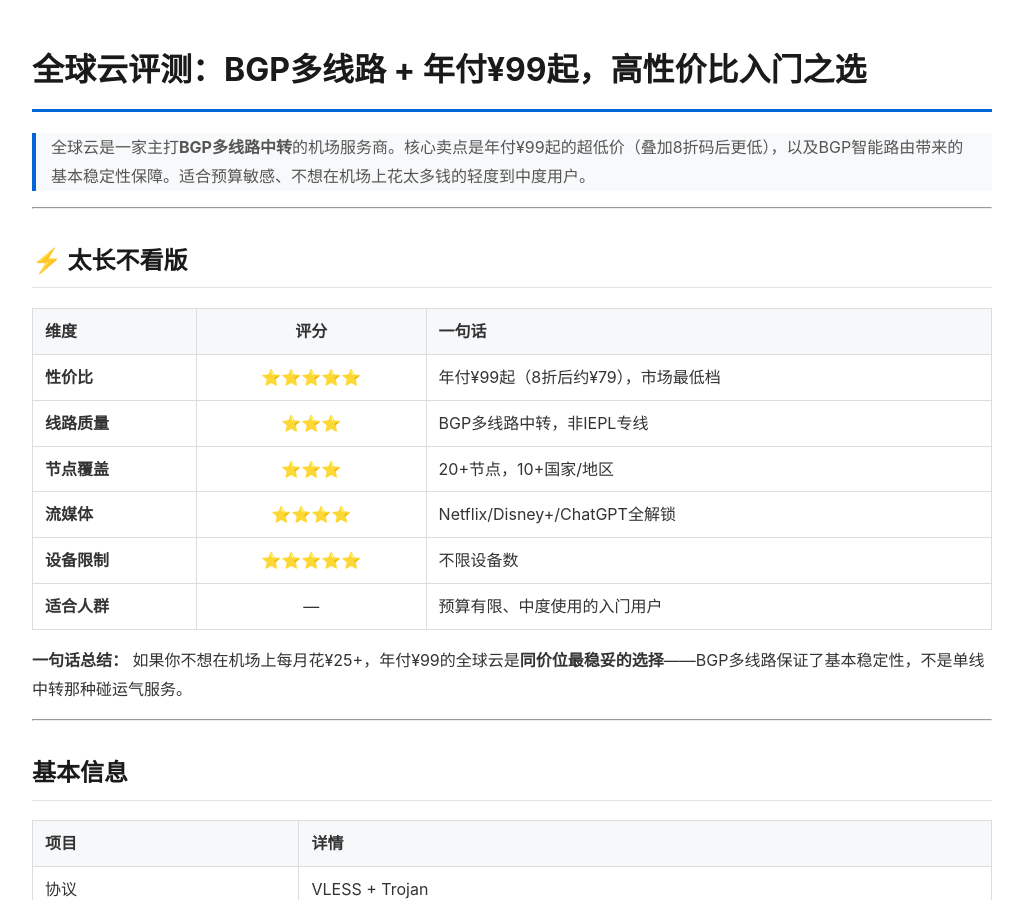
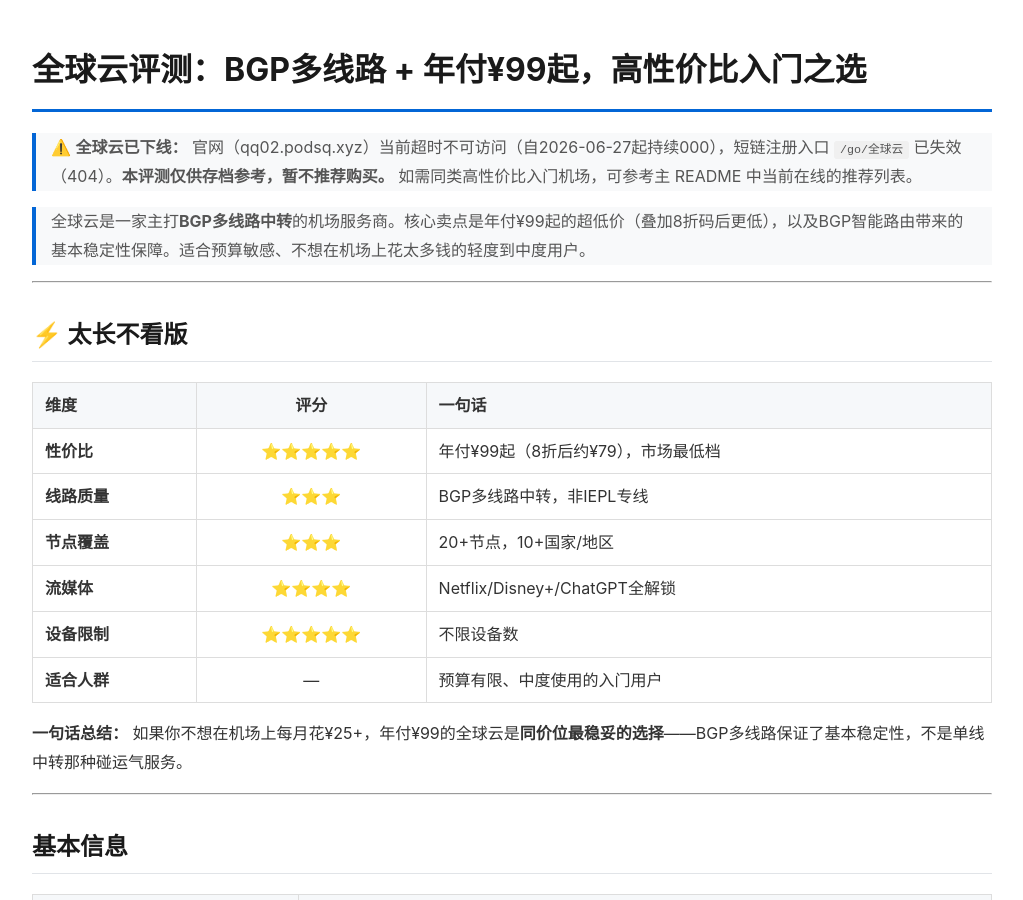
Before and after one commit to yezuofan/free-internet-guide, a Jekyll site: the page built from airport-reviews/quanjiuyun.md, in a window 1280 px wide and 900 px high. Shown: the whole window, without its empty margins (128-1151 px from the left). Built offline with Jekyll 4.4.1, drawn with Linux system fonts in a browser that asks for light colours; our own code applies the rules of GitHub Pages for plain Markdown files.

Commit message:
Mark Quanjiuyun as offline (site 000 + shortlink 404)

```diff
--- a/airport-reviews/quanjiuyun.md
+++ b/airport-reviews/quanjiuyun.md
@@ -1,4 +1,6 @@
 # 全球云评测：BGP多线路 + 年付¥99起，高性价比入门之选
+
+> ⚠️ **全球云已下线：** 官网（qq02.podsq.xyz）当前超时不可访问（自2026-06-27起持续000），短链注册入口 `/go/全球云` 已失效（404）。**本评测仅供存档参考，暂不推荐购买。** 如需同类高性价比入门机场，可参考主 README 中当前在线的推荐列表。
 
 > 全球云是一家主打**BGP多线路中转**的机场服务商。核心卖点是年付¥99起的超低价（叠加8折码后更低），以及BGP智能路由带来的基本稳定性保障。适合预算敏感、不想在机场上花太多钱的轻度到中度用户。
 
```
